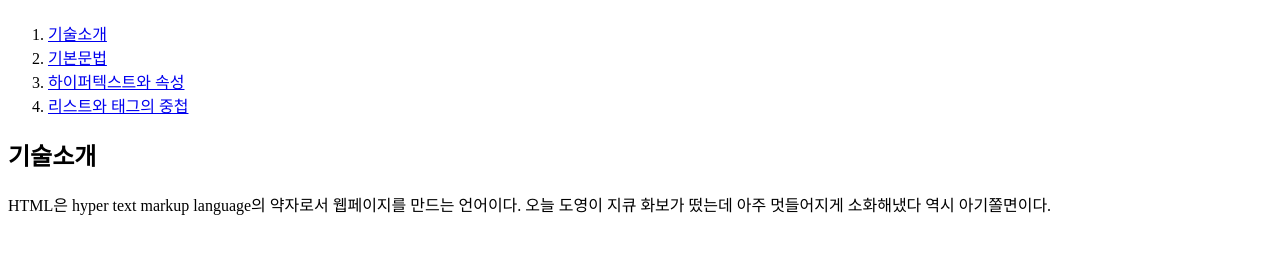
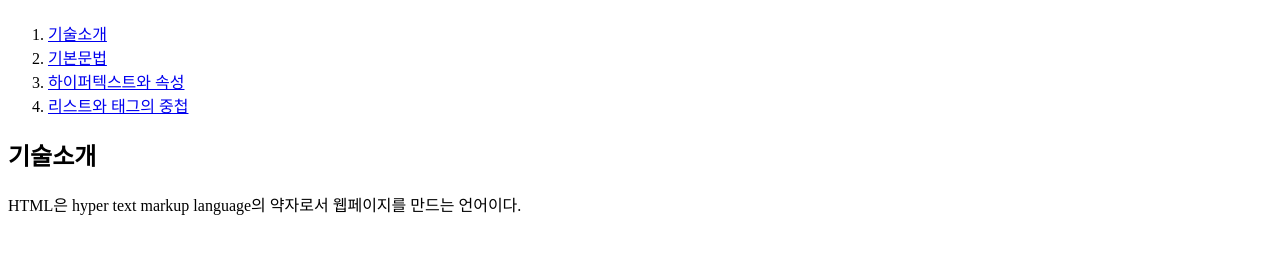
Before and after one commit to nananayoung/my-first-web-site, a plain HTML site: page 1.html in a window 1280 px wide. Shown: the part 68-322 px from the top of the page. Drawn offline with Linux system fonts and the light colour scheme.

Commit message:
Update 1.html

```diff
--- a/1.html
+++ b/1.html
@@ -18,6 +18,5 @@
 
 <h2>기술소개</h2>
 HTML은 hyper text markup language의 약자로서 웹페이지를 만드는 언어이다.
-오늘 도영이 지큐 화보가 떴는데 아주 멋들어지게 소화해냈다 역시 아기쫄면이다.
 </body>
 </html>
```
